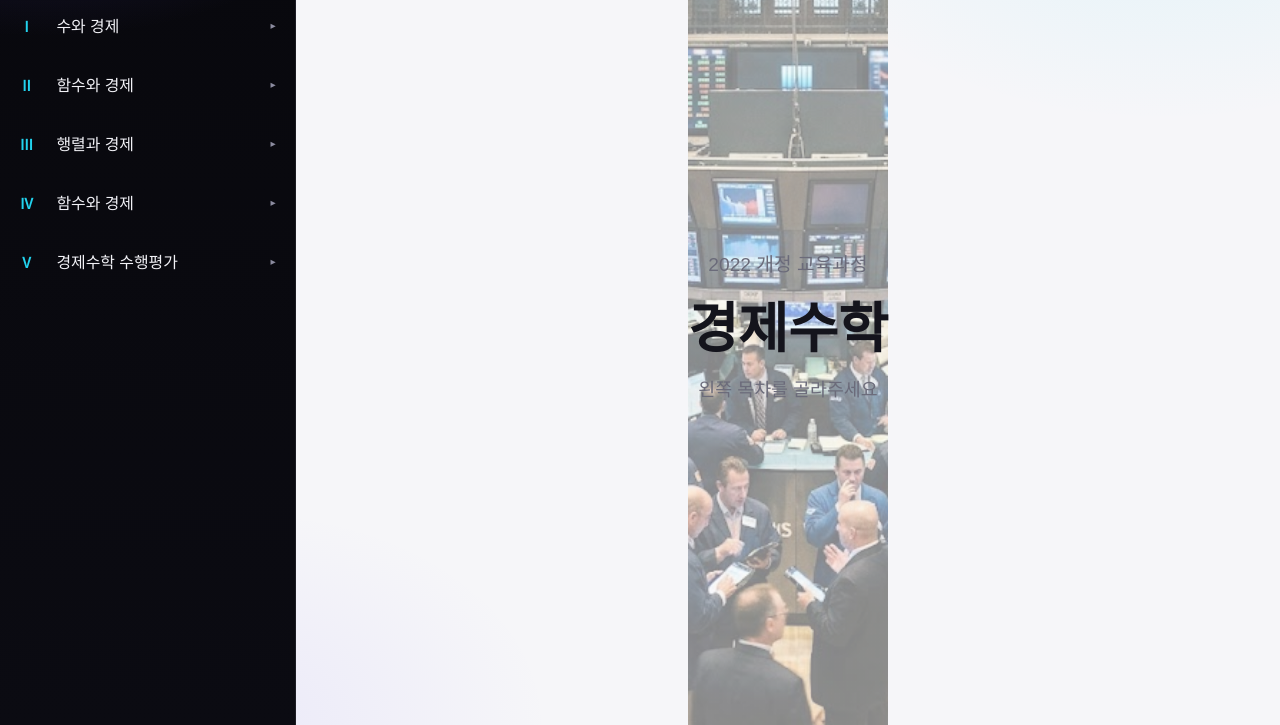
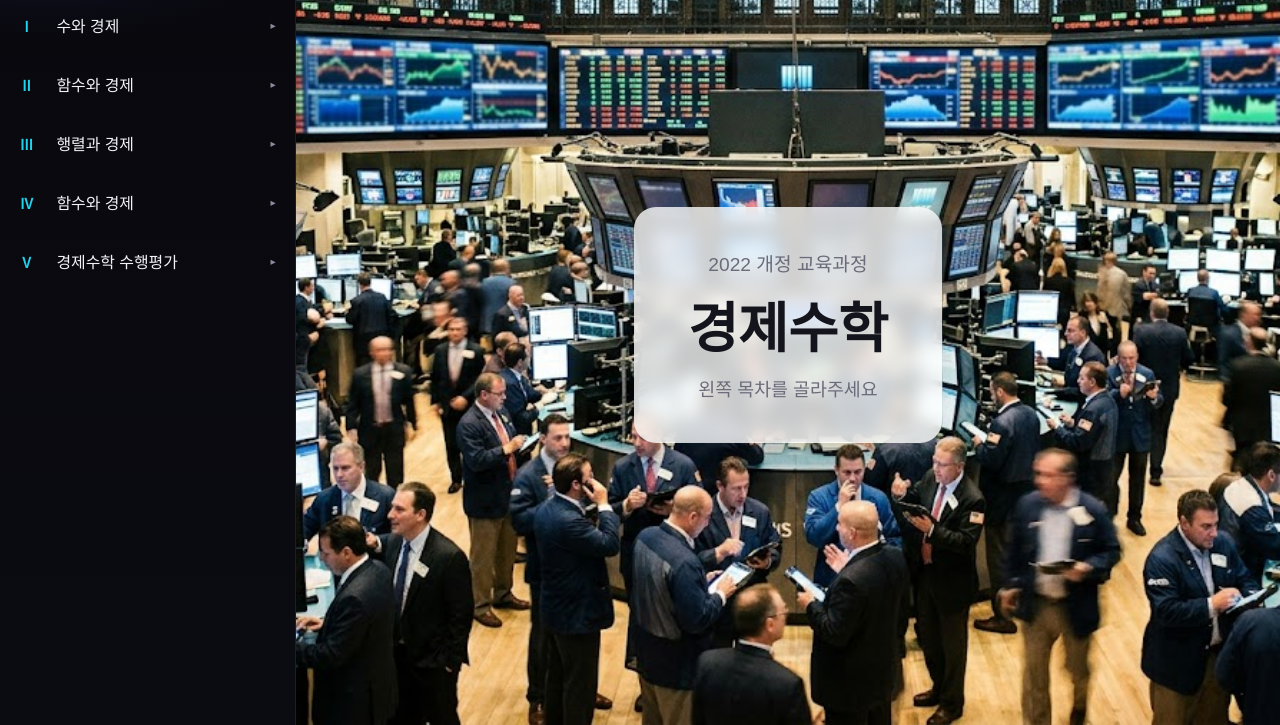
Before and after one commit to mathteacherPJH/Economy_Math, a plain HTML site: page index.html in a window 1280 px wide. Shown: the part 75-800 px from the top of the page. Drawn offline with nearby package versions, Linux system fonts and the light colour scheme; a web font is replaced by a local one.

Commit message:
Update landing styles for improved layout and appearance
Refactored landing background styles and added backdrop filter.

```diff
--- a/style.css
+++ b/style.css
@@ -773,17 +773,22 @@ body.is-landing .stage-header{ display:none; }
 body.is-landing .stage{ padding:0; }
 
 .landing{
+  width:100%;
   height:100%;
   display:flex;
   align-items:center;
   justify-content:center;
-  background:
-    linear-gradient(rgba(246,246,249,.55), rgba(246,246,249,.55)),
-    url('background.jpg') center/cover no-repeat;
+  background: url('background.jpg') center/cover no-repeat;
 }
 .landing-content{
   text-align:center;
   font-family:'Malgun Gothic', '맑은 고딕', sans-serif;
+  background:rgba(255,255,255,.78);
+  backdrop-filter:blur(8px);
+  -webkit-backdrop-filter:blur(8px);
+  padding:2.6rem 3.4rem;
+  border-radius:22px;
+  box-shadow:0 24px 60px -24px rgba(20,20,40,.35);
 }
 .landing-line1{
   font-size:1.2rem;
```
